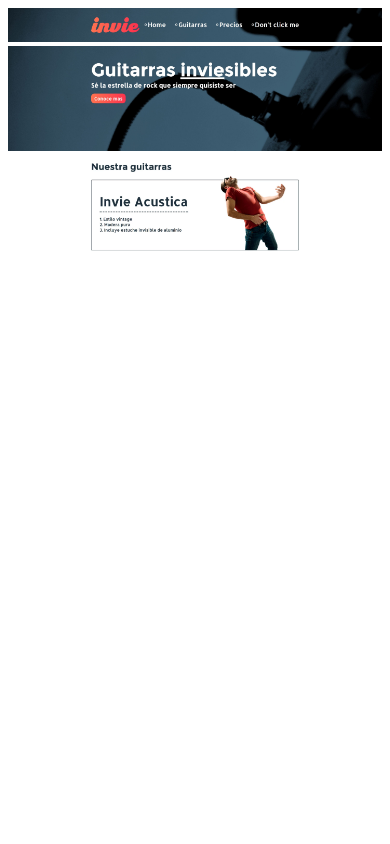
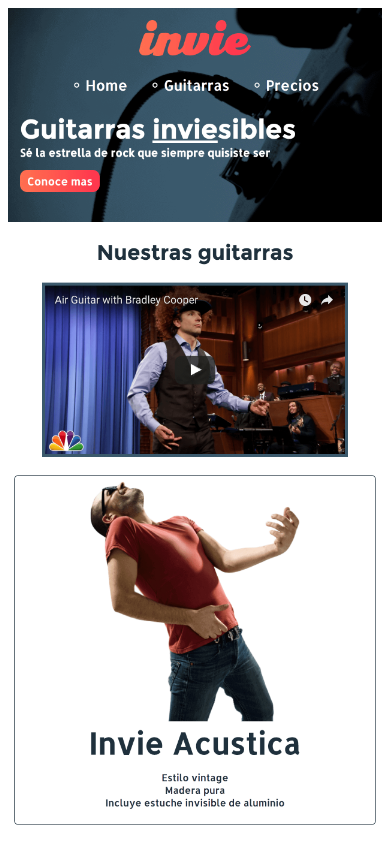
Before and after one commit to cavb1205/invie, a plain HTML site: page index.html in a window 390 px wide. Shown: the top 844 px of the page. Drawn offline with Linux system fonts and the light colour scheme.

Commit message:
invie-responsive

```diff
--- a/index.html
+++ b/index.html
@@ -13,8 +13,7 @@
     </style>
 </head>
 <body>
-    <img src="header.jpg" alt="header">
-    <img src="hero.jpg" alt="">
-    <img src="acustica.jpg" alt="">
+    <img src="invie-responsive.png" alt="header">
+
 </body>
 </html>
```
Also changed, not shown: invie-responsive.png (added).
